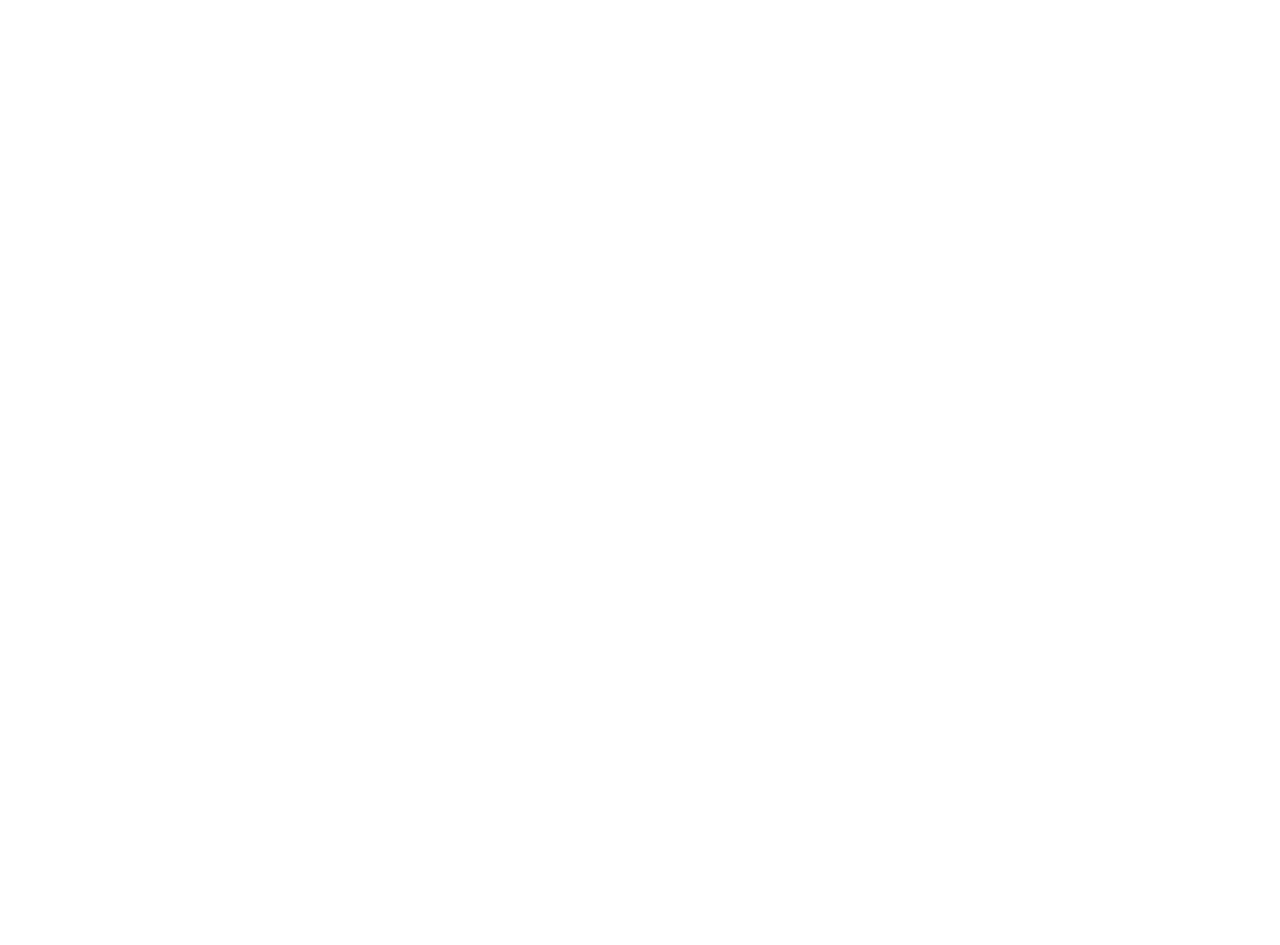
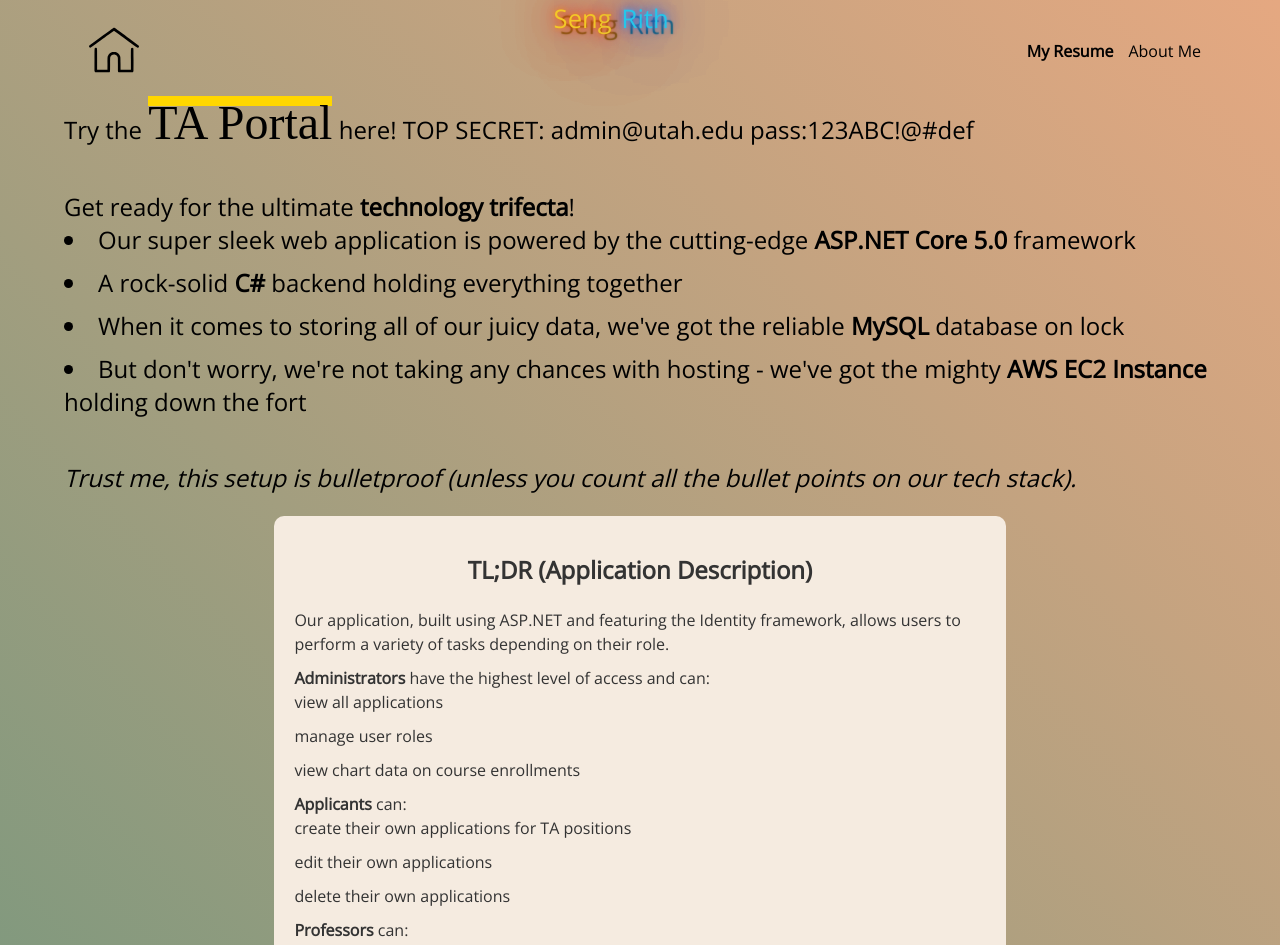
Before and after one commit to senghorn/myportfolio, a React (Create React App) app: page /taportal in a window 1280 px wide. Before the commit this address had no page. Shown: the top 945 px of the page. Before the commit the page ends 800 px from the top, so only its background shows below. Built offline with nearby package versions, Linux system fonts and the light colour scheme.

Commit message:
change color background of the app, redesign the project to be single page

```diff
--- a/package.json
+++ b/package.json
@@ -7,6 +7,7 @@
     "@testing-library/react": "^13.2.0",
     "@testing-library/user-event": "^13.5.0",
     "firebase": "^9.15.0",
+    "gsap": "^3.11.4",
     "react": "^18.1.0",
     "react-dom": "^18.1.0",
     "react-pdf": "^6.2.1",
--- a/src/App.js
+++ b/src/App.js
@@ -3,6 +3,7 @@
 import Navigation from "./routes/navigation/navigation.component";
 import Project from "./routes/project/project.component";
 import SignIn from "./routes/sign-in/sign-in.component";
+import TAPortal from "./routes/ta-portal/ta-portal.components";
 
 const App = () => {
   return (
@@ -10,6 +11,7 @@
       <Route path="/" element={<Navigation />}>
         <Route index element={<Home />} />
         <Route path="project/:id" element={<Project />} />
+        <Route path="taportal" element={<TAPortal/>}/>
         <Route path="sign-in" element={<SignIn/>}/>
       </Route>
     </Routes>
--- a/src/components/category-item/category-item.component.jsx
+++ b/src/components/category-item/category-item.component.jsx
@@ -12,7 +12,6 @@
       ></div>
       <div className="category-body-container">
         <h2>{title}</h2>
-        <p>View Details</p>
       </div>
     </div>
   );
--- a/src/components/directory/directory.components.jsx
+++ b/src/components/directory/directory.components.jsx
@@ -6,7 +6,7 @@
   return (
     <div className="directory-container">
       {categories.map((category) => (
-        <Link to={`/project/${category.id}`} key={category.id}>
+        <Link to={`/${category.id}`} key={category.id}>
           <CategoryItem key={category.id} category={category}></CategoryItem>
         </Link>
       ))}
--- a/src/index.scss
+++ b/src/index.scss
@@ -3,7 +3,9 @@
   font-family: 'Open Sans', sans-serif;
   -webkit-font-smoothing: antialiased;
   -moz-osx-font-smoothing: grayscale;
+  background: linear-gradient(45deg, rgb(129, 153, 126), rgb(229, 168, 129));
 }
+
 
 code {
   font-family: source-code-pro, Menlo, Monaco, Consolas, 'Courier New',
--- a/src/routes/home/home.component.jsx
+++ b/src/routes/home/home.component.jsx
@@ -5,7 +5,7 @@
     {
       id: "resume",
       title: "About Me",
-      imageUrl: "https://i.ibb.co/gdvWDxj/Seng-Horn-Rith-Resume.jpg",
+      imageUrl: "https://i.ibb.co/WFN8xhT/y.jpg",
     },
     {
       id: "taportal",
--- a/src/routes/navigation/navigation.component.jsx
+++ b/src/routes/navigation/navigation.component.jsx
@@ -1,6 +1,6 @@
 import { Fragment } from "react";
 import { Outlet, Link } from "react-router-dom";
-import {ReactComponent as CrownLogo} from "../../assets/home.svg"
+import { ReactComponent as CrownLogo } from "../../assets/home.svg"
 import './navigation.styles.scss'
 import myResume from '../../assets/Seng_Horn_Rith_Resume.pdf'
 const Navigation = () => {
@@ -8,18 +8,16 @@
     <Fragment>
       <div className="navigation">
         <Link className="logo-container" to="/">
-            <CrownLogo/>
+          <CrownLogo />
         </Link>
-        <div className="nav-title">
-          <div className="name">Seng Horn Rith</div>
+        <div class="container">
+          <div class="neon">Seng</div>
+          <div class="flux">Rith</div>
         </div>
         <div className="nav-links-container">
           <a href={myResume} className="resume" target={"_blank"} rel="noreferrer">My Resume</a>
           <Link className="nav-link" to="/project/resume">
             About Me
-          </Link>
-          <Link className="nav-link" to="/sign-in">
-            Sign In
           </Link>
         </div>
       </div>
--- a/src/routes/navigation/navigation.styles.scss
+++ b/src/routes/navigation/navigation.styles.scss
@@ -1,6 +1,7 @@
 .navigation {
   height: 70px;
-  width: 100%;
+  width: 90%;
+  margin: auto;
   display: grid;
   grid-template-columns: auto auto auto;
   justify-content: space-between;
@@ -13,29 +14,73 @@
 
   }
 
-  .nav-title{
-    display: flex ;
-    align-items: center;
+  .container {
+    display: flex;
+    text-align: center;
+    vertical-align: middle;
+  }
 
+  .neon {
+    color: #FB4264;
+    font-size: 2vw;
+    line-height: 3vw;
+    text-shadow: 0 0 1vw #F40A35;
+    margin-right: 10px;
+  }
 
-    .name{
-      font-weight: bold;
-      font-size: 30px;
-      font-family: 'Lucida Sans', 'Lucida Sans Regular', 'Lucida Grande', 'Lucida Sans Unicode', Geneva, Verdana, sans-serif;
+  .flux {
+    color: #426DFB;
+    font-size: 2vw;
+    line-height: 3vw;
+    text-shadow: 0 0 4vw #2356FF;
+  }
+
+  .neon {
+    animation: neon 1s ease infinite;
+    -moz-animation: neon 1s ease infinite;
+    -webkit-animation: neon 1s ease infinite;
+  }
+
+  @keyframes neon {
+
+    0%,
+    100% {
+      text-shadow: 0 0 1vw #FA1C16, 0 0 3vw #FA1C16, 0 0 10vw #FA1C16, 0 0 10vw #FA1C16, 0 0 .4vw #FED128, .5vw .5vw .1vw #806914;
+      color: #FED128;
     }
 
-    .contact{
-      margin-left: 20px;
-      font-size: 15px;
-      font-family: cursive;
+    50% {
+      text-shadow: 0 0 .5vw #800E0B, 0 0 1.5vw #800E0B, 0 0 5vw #800E0B, 0 0 5vw #800E0B, 0 0 .2vw #800E0B, .5vw .5vw .1vw #40340A;
+      color: #806914;
+    }
+  }
+
+  .flux {
+    animation: flux 2s linear infinite;
+    -moz-animation: flux 2s linear infinite;
+    -webkit-animation: flux 2s linear infinite;
+    -o-animation: flux 2s linear infinite;
+  }
+
+  @keyframes flux {
+    0%,
+    100% {
+      text-shadow: 0 0 1vw #1041FF, 0 0 3vw #1041FF, 0 0 10vw #1041FF, 0 0 10vw #1041FF, 0 0 .4vw #8BFDFE, .5vw .5vw .1vw #147280;
+      color: #28D7FE;
+    }
+
+    50% {
+      text-shadow: 0 0 .5vw #082180, 0 0 1.5vw #082180, 0 0 5vw #082180, 0 0 5vw #082180, 0 0 .2vw #082180, .5vw .5vw .1vw #0A3940;
+      color: #146C80;
     }
   }
 
 
   .nav-links-container {
-    display: flex ;
+    margin-top: 40px;
+    display: auto;
     align-items: center;
-    justify-content: flex-end;
+    justify-content: center;
 
     .nav-link {
       padding: 10px 15px;
@@ -45,17 +90,19 @@
     .resume {
       text-align: center;
       font-weight: bold;
-      animation: animate 1.5s linear infinite;
+      // animation: animate 1.5s linear infinite;
     }
 
-    @keyframes animate{
-      0%{
+    @keyframes animate {
+      0% {
         opacity: 0;
       }
-      50%{
+
+      50% {
         opacity: 0.7;
       }
-      100%{
+
+      100% {
         opacity: 0;
       }
     }
--- /dev/null
+++ b/src/routes/ta-portal/ta-portal.components.jsx
@@ -0,0 +1,80 @@
+import './ta-portal.styles.scss'
+
+const Description = () => {
+    return (
+        <div className="description">
+            <h1>TL;DR (Application Description)</h1>
+            <p>Our application, built using ASP.NET and featuring the Identity framework, allows users to perform a variety of tasks depending on their role.</p>
+            <ul>
+                <li>
+                    <span className="highlight">Administrators</span> have the highest level of access and can:
+                    <ul>
+                        <li>view all applications</li>
+                        <li>manage user roles</li>
+                        <li>view chart data on course enrollments</li>
+                    </ul>
+                </li>
+                <li>
+                    <span className="highlight">Applicants</span> can:
+                    <ul>
+                        <li>create their own applications for TA positions</li>
+                        <li>edit their own applications</li>
+                        <li>delete their own applications</li>
+                    </ul>
+                </li>
+                <li>
+                    <span className="highlight">Professors</span> can:
+                    <ul>
+                        <li>view existing applications</li>
+                        <li>provide feedback to applicants</li>
+                    </ul>
+                    <p>However, professors cannot edit the applications themselves.</p>
+                </li>
+            </ul>
+            <p>Overall, this application streamlines the TA application process and makes it easy for administrators, applicants, and professors to access and manage the information they need.</p>
+        </div>
+    );
+}
+
+const Project = () => {
+
+    return (
+        <div className='container'>
+            <div className='app-link-container'>
+                Try the <a href='https://23.22.245.194/' className="resume" target={"_blank"} rel="noreferrer" title="Visit the TA Portal web site"><span className='title-style'>TA Portal</span></a> here!
+                TOP SECRET: admin@utah.edu pass:123ABC!@#def
+            </div>
+            <div className='tech-list'>
+                Get ready for the ultimate <b>technology trifecta</b>!
+                <li>Our super sleek web application is powered by the cutting-edge <strong>ASP.NET Core 5.0</strong> framework</li>
+                <li>A rock-solid <strong>C#</strong> backend holding everything together</li>
+                <li>When it comes to storing all of our juicy data, we've got the reliable <strong>MySQL</strong> database on lock</li>
+                <li>But don't worry, we're not taking any chances with hosting - we've got the mighty <strong>AWS EC2 Instance</strong> holding down the fort</li>
+                <br />
+                <i>
+                    Trust me, this setup is bulletproof (unless you count all the bullet points on our tech stack).
+                </i>
+            </div>
+            <br />
+            <div >
+                <Description />
+            </div>
+            <div class="image-container">
+                <div class="box">
+                    <img src="https://source.unsplash.com/1000x800" />
+                </div>
+                <div class="box">
+                    <img src="https://source.unsplash.com/1000x802" />
+                </div>
+                <div class="box">
+                    <img src="https://source.unsplash.com/1000x804" />
+                </div>
+                <div class="box">
+                    <img src="https://source.unsplash.com/1000x806" />
+                </div>
+            </div>
+
+        </div>
+    );
+};
+export default Project;
--- /dev/null
+++ b/src/routes/ta-portal/ta-portal.styles.scss
@@ -0,0 +1,124 @@
+.description {
+    font-size: 16px;
+    line-height: 1.5;
+    color: #333333;
+    width: 60%;
+    margin: 0 auto;
+    background-color: #f5ebe0;
+    border-radius: 10px;
+    padding: 20px;
+}
+
+h1 {
+    text-align: center;
+    font-size: 24px;
+    font-weight: bold;
+    margin-bottom: 20px;
+}
+
+p {
+    margin-bottom: 10px;
+}
+
+ul {
+    margin: 0;
+    padding: 0;
+    list-style: none;
+}
+
+li {
+    margin-bottom: 10px;
+}
+.app-link-container{
+    font-size: 24px;
+    margin-bottom: 40px;
+}
+.app-link{
+    font-weight: bold;
+}
+.highlight {
+    font-weight: bold;
+}
+
+.container {
+    width: 90%;
+    height: 800px;
+    display: block;
+    margin: auto;
+    margin-bottom: 80px;
+
+    .tech-list {
+        font-size: 24px;
+    }
+
+    .app-description {
+        font-size: 24px;
+    }
+
+    .tech-image {
+        margin-top: 40px;
+        margin-bottom: 40px;
+        width: 200px;
+        height: 200px;
+    }
+
+    .title-style {
+        font-family: 'Bebas Neue', cursive;
+        font-size: 2em;
+        position: relative;
+        transform: translate(-50%, -50%);
+        background-image: linear-gradient(gold, gold);
+        background-size: 100% 10px;
+        background-repeat: no-repeat;
+        background-position: 100% 0%;
+        transition: background-size .7s, background-position .5s ease-in-out;
+    }
+
+    .title-style:hover {
+        background-size: 100% 100%;
+        background-position: 0% 100%;
+        transition: background-position .7s, background-size .5s ease-in-out;
+    }
+
+}
+
+.image-container {
+    display: flex;
+    width: 100%;
+    padding: 4% 2%;
+    box-sizing: border-box;
+    height: 100vh;
+}
+
+.box {
+    flex: 1;
+    overflow: hidden;
+    transition: .5s;
+    margin: 0 2%;
+    box-shadow: 0 20px 30px rgba(0, 0, 0, .1);
+    line-height: 0;
+}
+
+.box>img {
+    width: 100%;
+    height: calc(100% - 10vh);
+    object-fit: cover;
+    transition: .5s;
+}
+
+.box>span {
+    font-size: 3.8vh;
+    display: block;
+    text-align: center;
+    height: 10vh;
+    line-height: 2.6;
+}
+
+.box:hover {
+    flex: 1 1 50%;
+}
+
+.box:hover>img {
+    width: 100%;
+    height: 100%;
+}
```
Also changed, not shown: src/components/category-item/category-item.styles.scss (+5 -11 lines), src/routes/project/project.component.jsx (+19 -1 lines), 1 other file (tests, documents, lock files or other folders).
